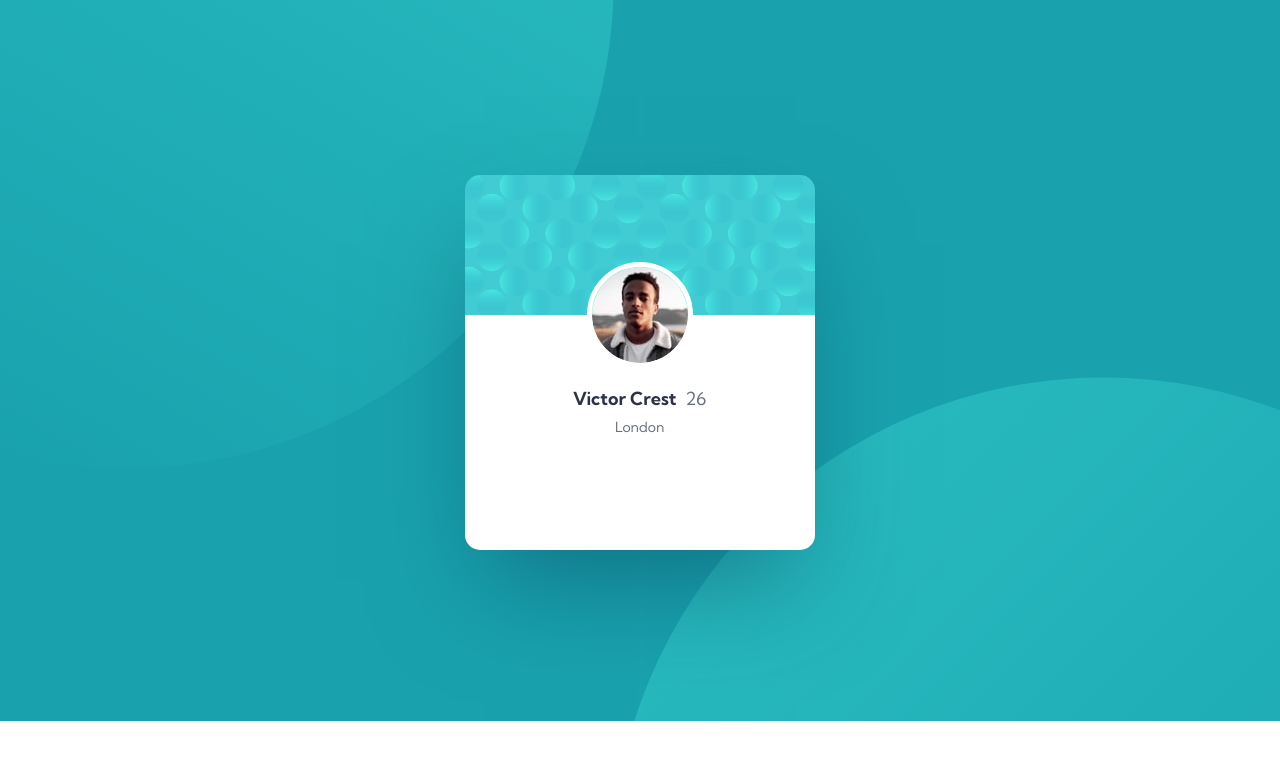
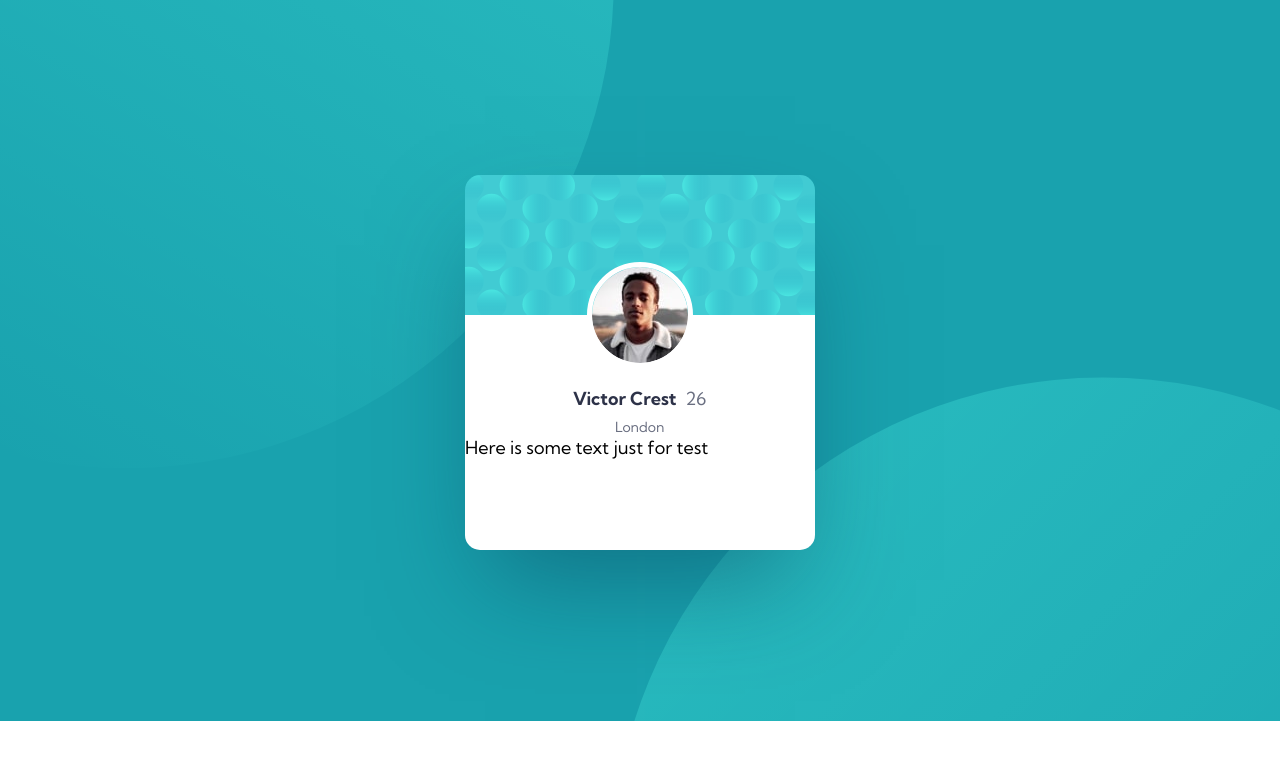
Before and after one commit to olepak/profile-card, a plain HTML site: page index.html in a window 1280 px wide. Drawn offline with Linux system fonts and the light colour scheme.

Commit message:
master Test

```diff
--- a/index.html
+++ b/index.html
@@ -15,6 +15,7 @@
 				<img src="images\image-victor.jpg" alt="avatar" class="avatar" />
 				<h3>Victor Crest <span>26</span></h3>
 				<p class="city">London</p>
+				<p>Here is some text just for test</p>
 			</div>
 		</div>
 	</body>
```
